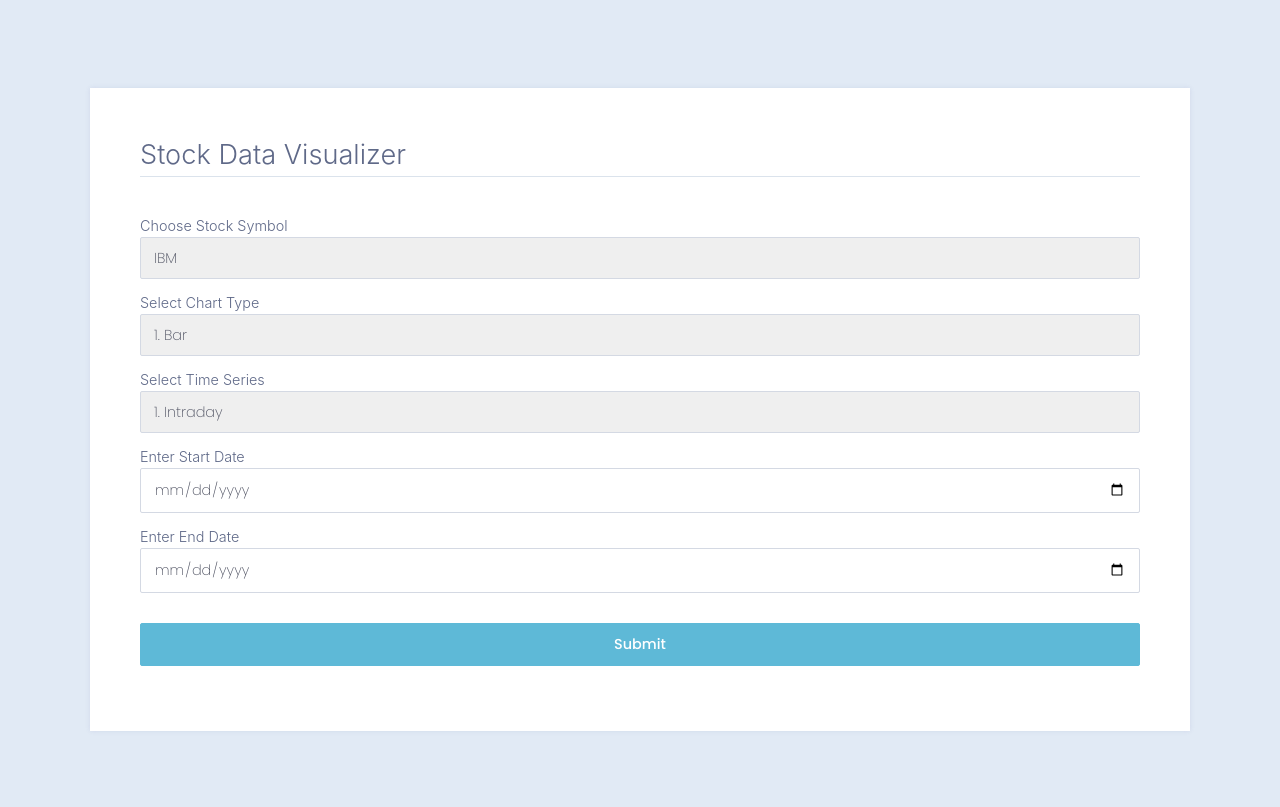
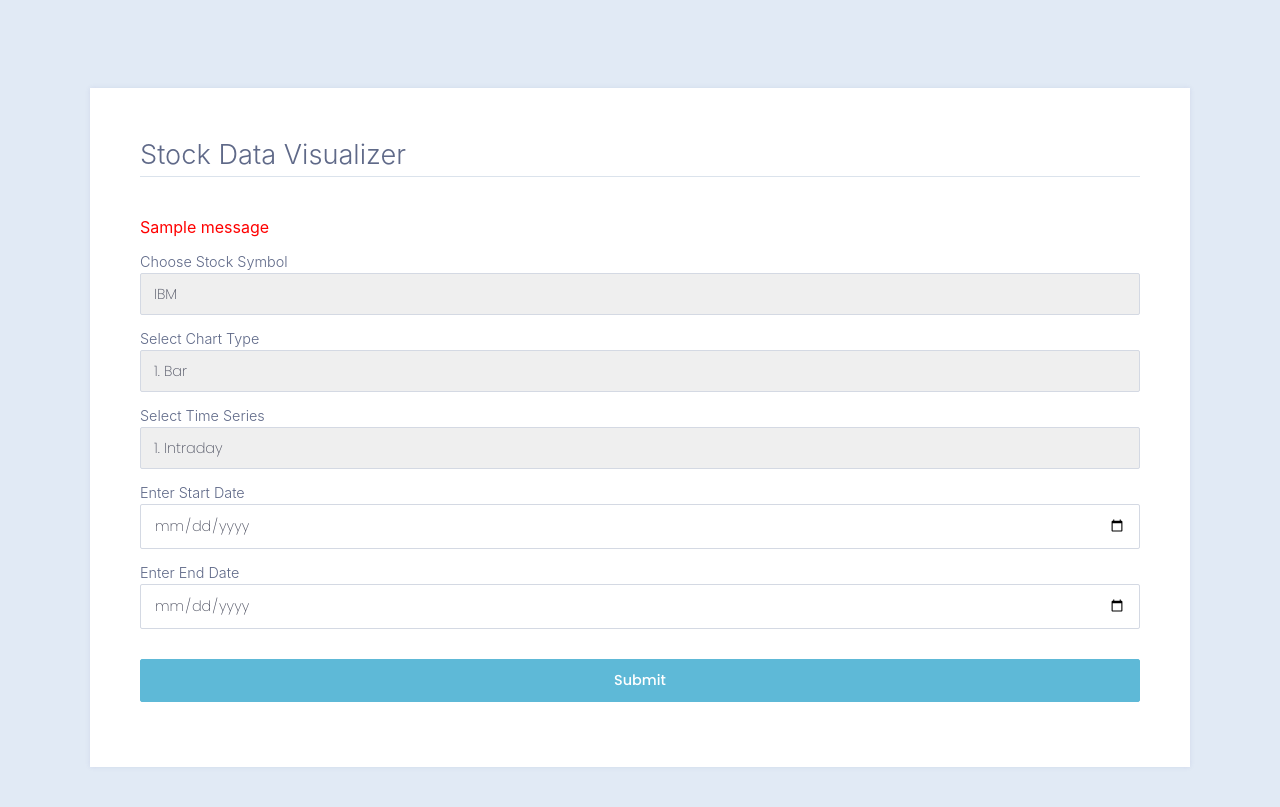
Before and after one commit to h-looney/Project3A, a Flask app: page / in a window 1280 px wide. Shown: the top 807 px of the page. Run offline with Flask 2, Linux system fonts and the light colour scheme; one stand-in notice (Sample message) is shown; some libraries are stand-ins or nearby versions.

Commit message:
added some more error handling for the stock data

```diff
--- a/flask_wtforms_tutorial/charts.py
+++ b/flask_wtforms_tutorial/charts.py
@@ -7,6 +7,7 @@ This is where you should add your code to function query the api
 
 import pygal
 import requests
+from flask import flash
 from datetime import timedelta
 from .helpers import *
 
@@ -51,7 +52,11 @@ class StockDataChart:
     def build(self, chart):
         x_labels = []
         points = {'OPEN': [], 'HIGH': [], 'LOW': [], 'CLOSE': []}
-        stock_data = self.data[TIME_SERIES[self.time_series]['key']]
+        try:
+            stock_data = self.data[TIME_SERIES[self.time_series]['key']]
+        except KeyError:
+            flash('Something went wrong while getting the stock data.')
+            return chart
         dt = self.start_date
         while dt <= self.end_date:
             date_format = DF_INTRADAY if self.time_series == 'Intraday' else DF_DEFAULT
--- a/flask_wtforms_tutorial/templates/stock.html
+++ b/flask_wtforms_tutorial/templates/stock.html
@@ -8,8 +8,15 @@
 <div class="formwrapper">
   <h2 class="title">Stock Data Visualizer</h2>
   {% if err %}
-        <p>{{ err }}</p>
+        <p style="color: red;">{{ err }}</p>
   {% endif %}
+  {% with messages = get_flashed_messages() %}
+    {% if messages %}
+      {% for message in messages %}
+        <p style="color: red;">{{ message }}</p>
+      {% endfor %}
+    {% endif %}
+  {% endwith %}
   <form method="POST" action="/stocks">
       {{ form.csrf_token }}
       <div class="form-field">{{ form.symbol.label }} {{ form.symbol }}
```
